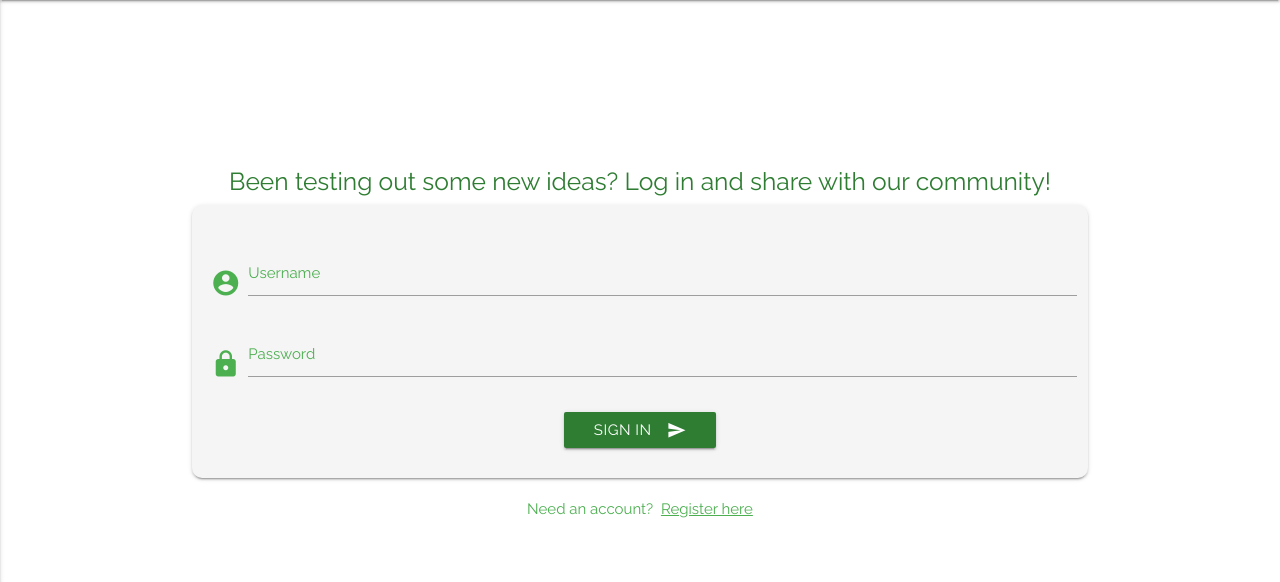
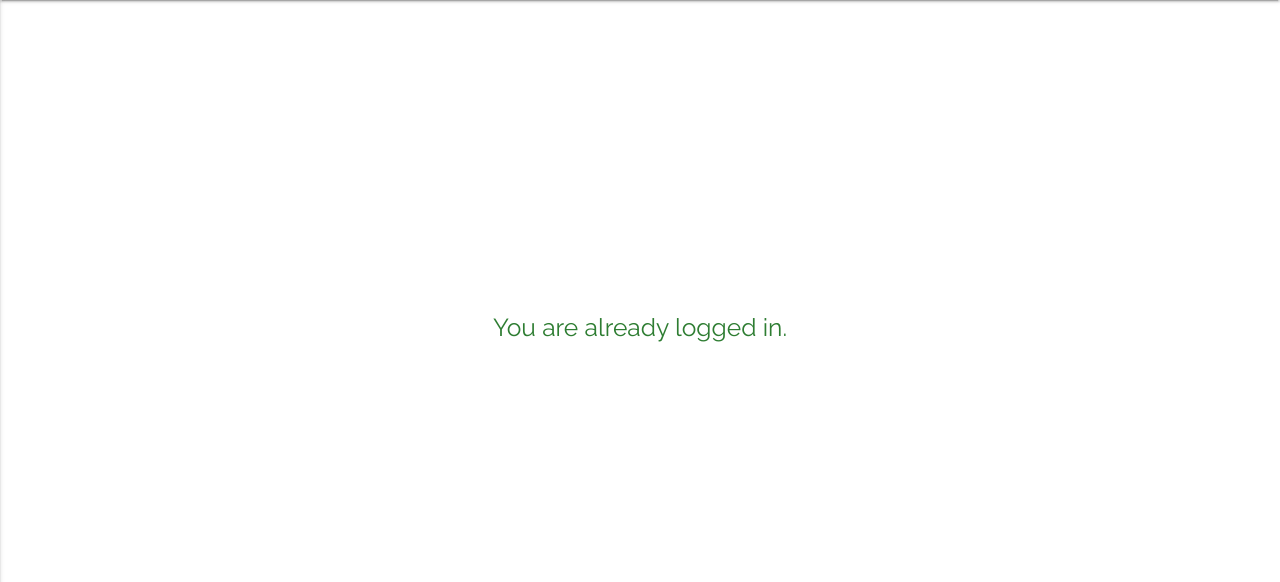
Before and after one commit to lewisclark4/CI-MilestoneProjectThree, a Flask app: template templates/login.html in a window 1280 px wide. Shown: the part 64-646 px from the top of the page. Run offline with Flask 2, Linux system fonts and the light colour scheme; the template is opened without the code that fills it, so the values that code supplies are empty; the visitor is signed in with stand-in values (Sample User, id 1); some libraries are stand-ins or nearby versions.

Commit message:
added condition to login.html that displays a message to the user if they are already logged in

```diff
--- a/templates/login.html
+++ b/templates/login.html
@@ -1,4 +1,5 @@
 {% extends "base.html"%} {% block content %}
+{% if "username" not in session %}
 <section class="container">
     <h5 class="center header-text">
         Been testing out some new ideas? Log in and share with our community!
@@ -41,4 +42,9 @@
     </div>
     <p class="center">Need an account? &nbsp;<a href="{{url_for('register')}}"><span class="link">Register here</span></a></p>
 </section>
+{% else %}
+<section class="container">
+    <h5 class="center">You are already logged in.</h5>
+</section>
+{% endif %}
 {% endblock %}
```
